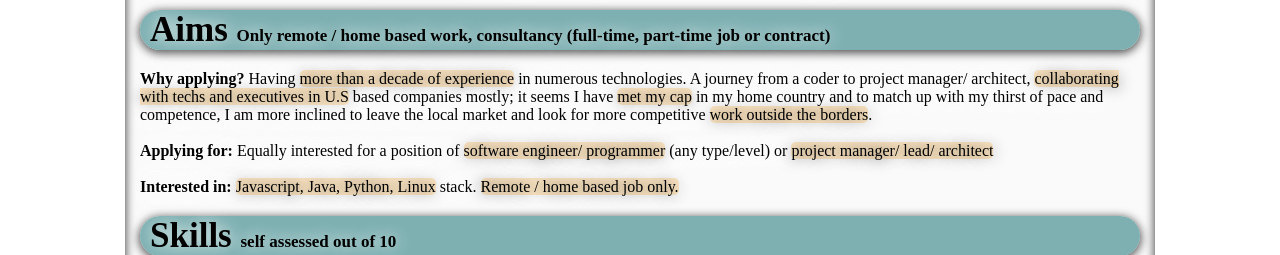
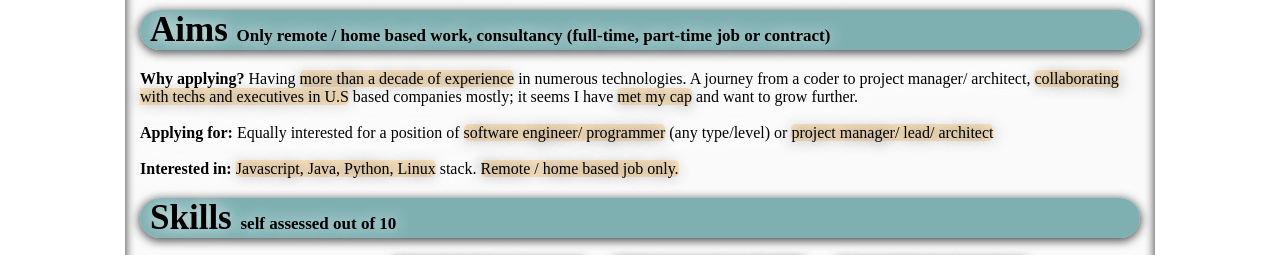
Before and after one commit to masoodahmad991/masResGlobal, a plain HTML site: page index.html in a window 1280 px wide. Shown: the part 164-419 px from the top of the page. Drawn offline with Linux system fonts and the light colour scheme.

Commit message:
Update index.html

```diff
--- a/index.html
+++ b/index.html
@@ -57,9 +57,7 @@
     A journey from a coder to project manager/ architect,
     <span class="emphasis">collaborating with techs and executives in U.S</span>
     based companies mostly; it seems I have <span class="emphasis">met my cap</span>
-    in my home country and to match up with my thirst of pace and competence,
-    I am more inclined to leave the local market and look for more competitive
-    <span class="emphasis">work outside the borders</span>.
+    and want to grow further.
   </p>
   <!-- 				<p>I plan to work for countries which are more ahead in technology.</p> -->
   <br/>
```
